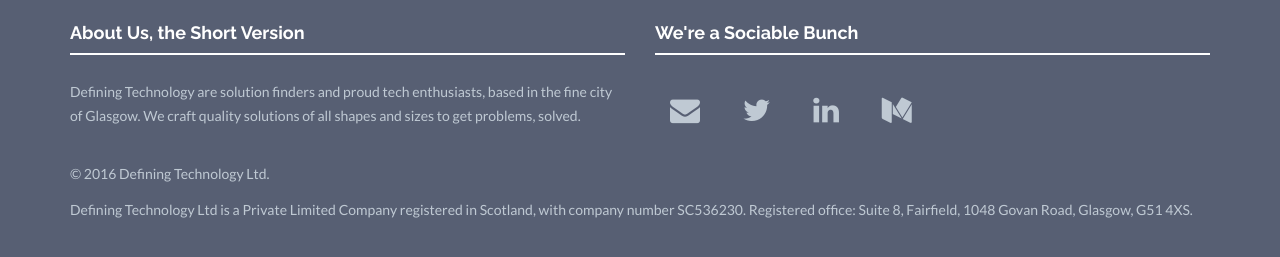
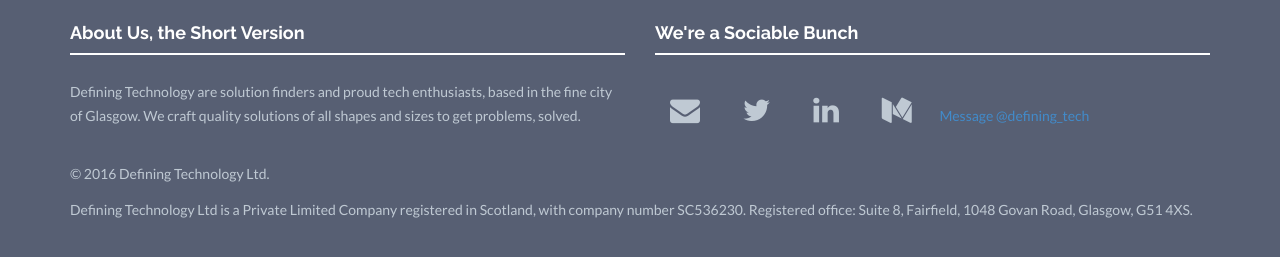
Before and after one commit to defining-technology/defining-technology.github.io, a Jekyll site: the page built from index.html, in a window 1280 px wide and 900 px high, scrolled down 1393 px. Shown: the part 606-863 px from the top of the window. Built offline with Jekyll 4.4.1, drawn with Linux system fonts in a browser that asks for light colours; nearby versions of some CDN libraries; comment, search, counter and statistics services are not loaded.

Commit message:
Adds twitter message button

```diff
--- a/_includes/footer.html
+++ b/_includes/footer.html
@@ -13,6 +13,7 @@
                     {% for network in site.social %}
                         <a href="{{ network.url }}" class="btn-social btn-outline"><i class="fa fa-{{ network.title }}"></i></a>
                     {% endfor %}
+                    <a href="https://twitter.com/messages/compose?recipient_id=735885272639012864" class="twitter-dm-button" data-show-screen-name="false" data-screen-name="defining_tech" data-show-count="false">Message @defining_tech</a><script async src="//platform.twitter.com/widgets.js" charset="utf-8"></script>
                 </p>
             </div>
             <div class="col-lg-12">
```
